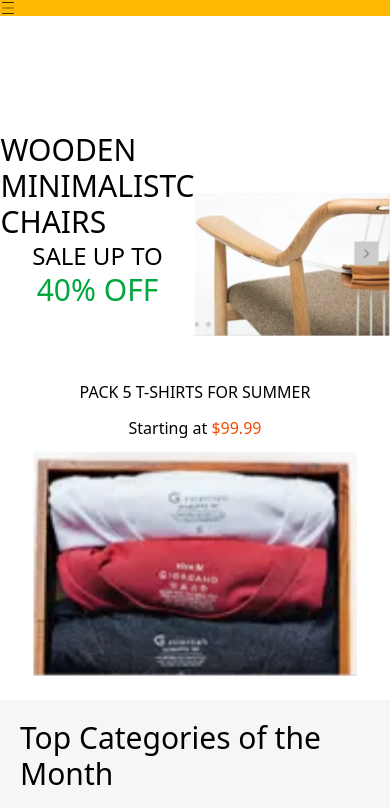
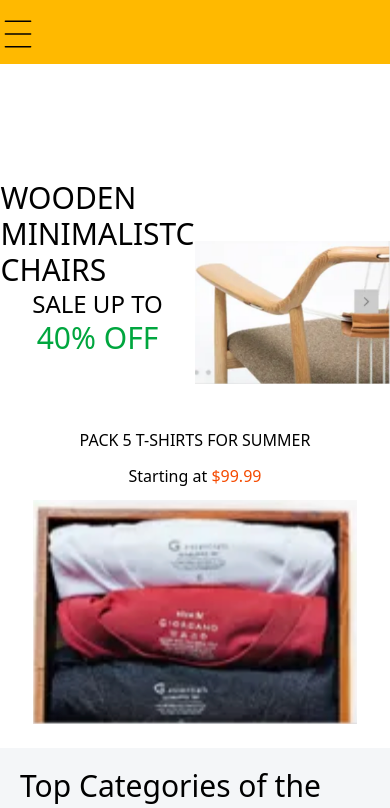
Before and after one commit to shahad0000/W6_D3_Lab1, a React (Vite) app: page / in a window 390 px wide. Shown: the top 808 px of the page. Built offline with nearby package versions, Linux system fonts and the light colour scheme.

Commit message:
improve styling

```diff
--- a/src/components/Navbar.jsx
+++ b/src/components/Navbar.jsx
@@ -5,8 +5,8 @@
 
 const Navbar = () => {
   return (
-    <nav className='bg-amber-400'>
-        <div className='lg:hidden '>
+    <nav className='bg-amber-400 min-h-16'>
+        <div className='lg:hidden text-4xl pt-4'>
         <CiMenuBurger />
        </div>
         <ul className='h-13 gap-9 justify-center items-center font-bold hidden lg:flex' >
```
